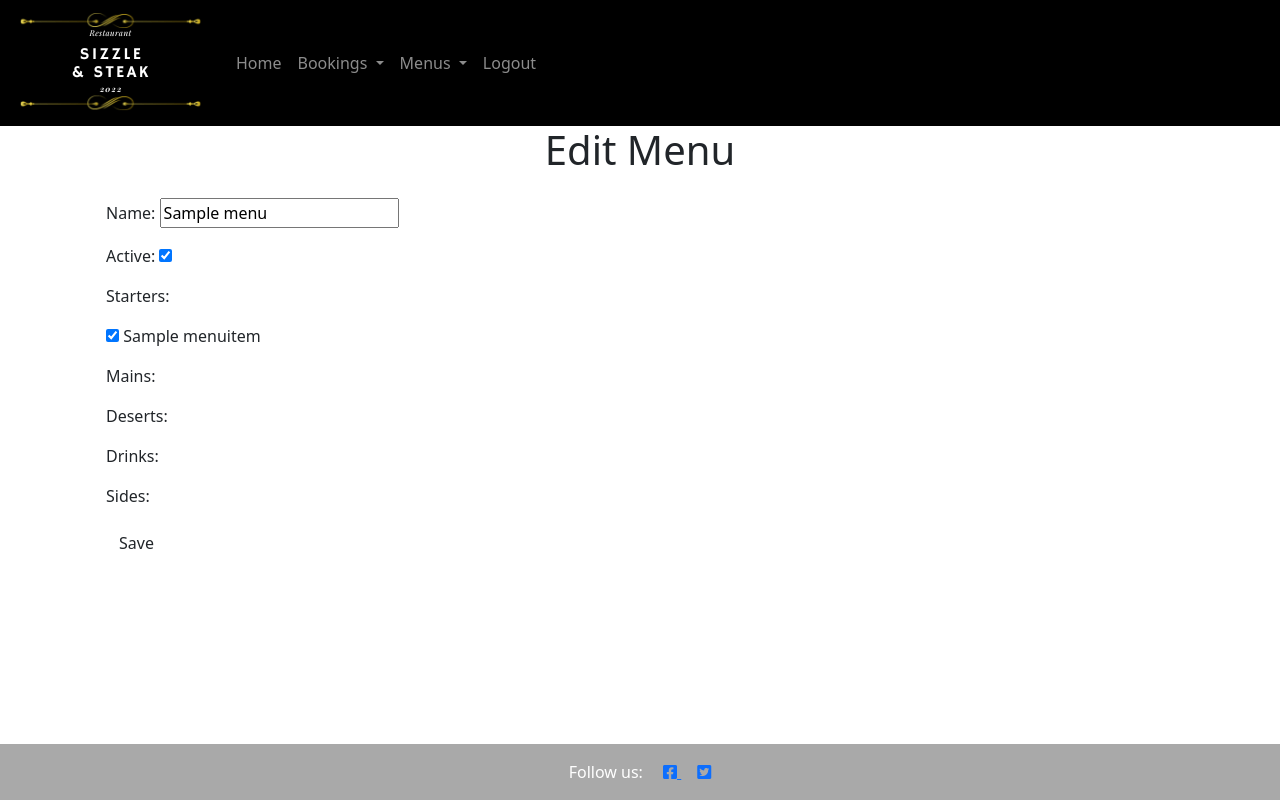
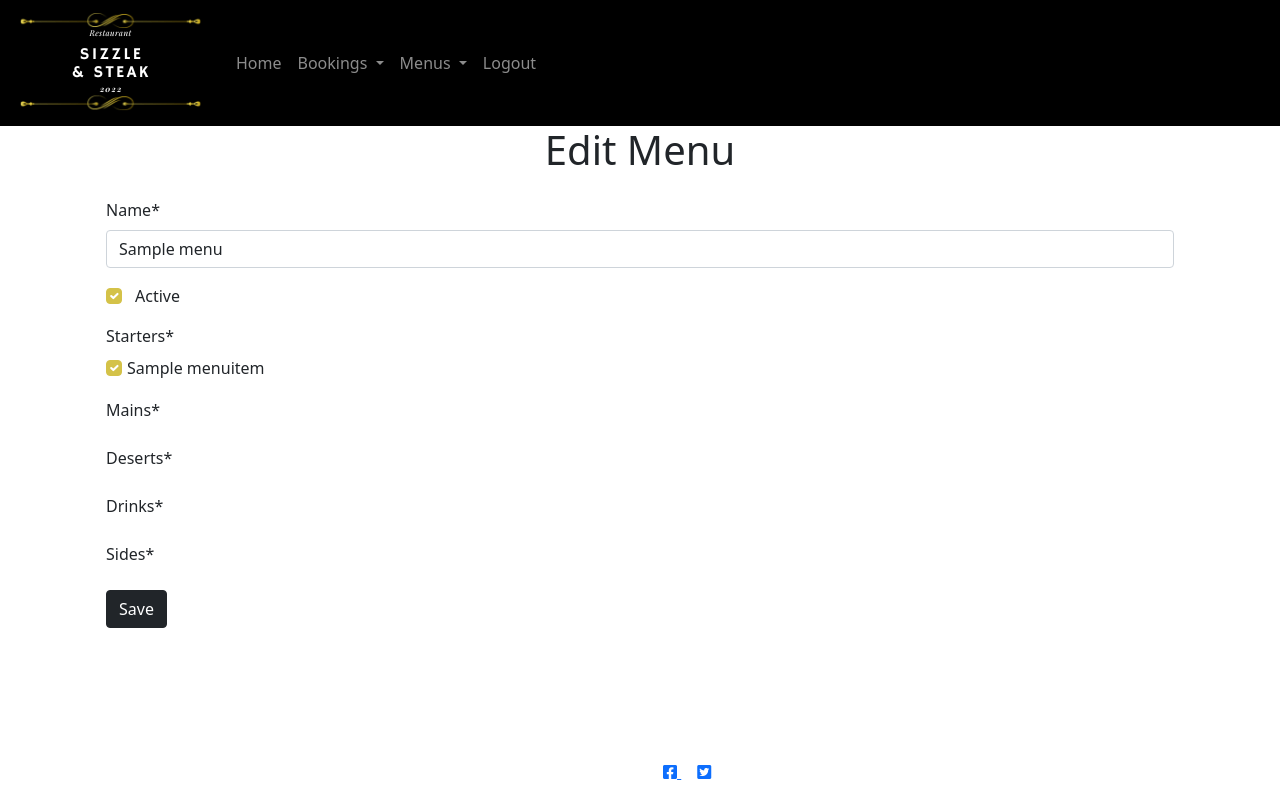
Before and after one commit to Gareth-McGirr/Portfolio-Project-4-SizzleAndSteak, a Django app: page /menu/editmenu/1/ in a window 1280 px wide. Run offline with Django 4.2, Linux system fonts and the light colour scheme; a user stored in the database is signed in; tables that the repository leaves empty hold one stand-in row (values such as "Sample post"); some libraries are stand-ins or nearby versions.

Commit message:
Style: Add crispy to edit menu, color checkboxes

```diff
--- a/menu/static/menu/css/menus.css
+++ b/menu/static/menu/css/menus.css
@@ -14,9 +14,9 @@
     padding-left: 5px;
 }
 
-footer {
-    flex-shrink: 0;
-    background-color: darkgray;
+.form-check-input:checked {
+    background: #d4c248;
+    border-color: #d4c248;
 }
 
 /* Menu page */
@@ -35,6 +35,8 @@
 #menus span {
     display: block;
 }
+
+/* Menu Slider View */
 
 .slider {
     color: #ddc439;
--- a/menu/templates/menu/edit_menu.html
+++ b/menu/templates/menu/edit_menu.html
@@ -13,9 +13,9 @@
     <form method="POST" action="{% url 'editmenu' menu.id %}" class="form mb-2 p-2" enctype="multipart/form-data">
         {% csrf_token %}
         {{ form.id }}
-        {{ form.as_p }}
+        {{ form|crispy }}
         {{ form.media }}
-        <button type="submit" class="btn green-btn">Save</button>
+        <button type="submit" class="btn btn-dark">Save</button>
     </form>
 </div>
 
```
